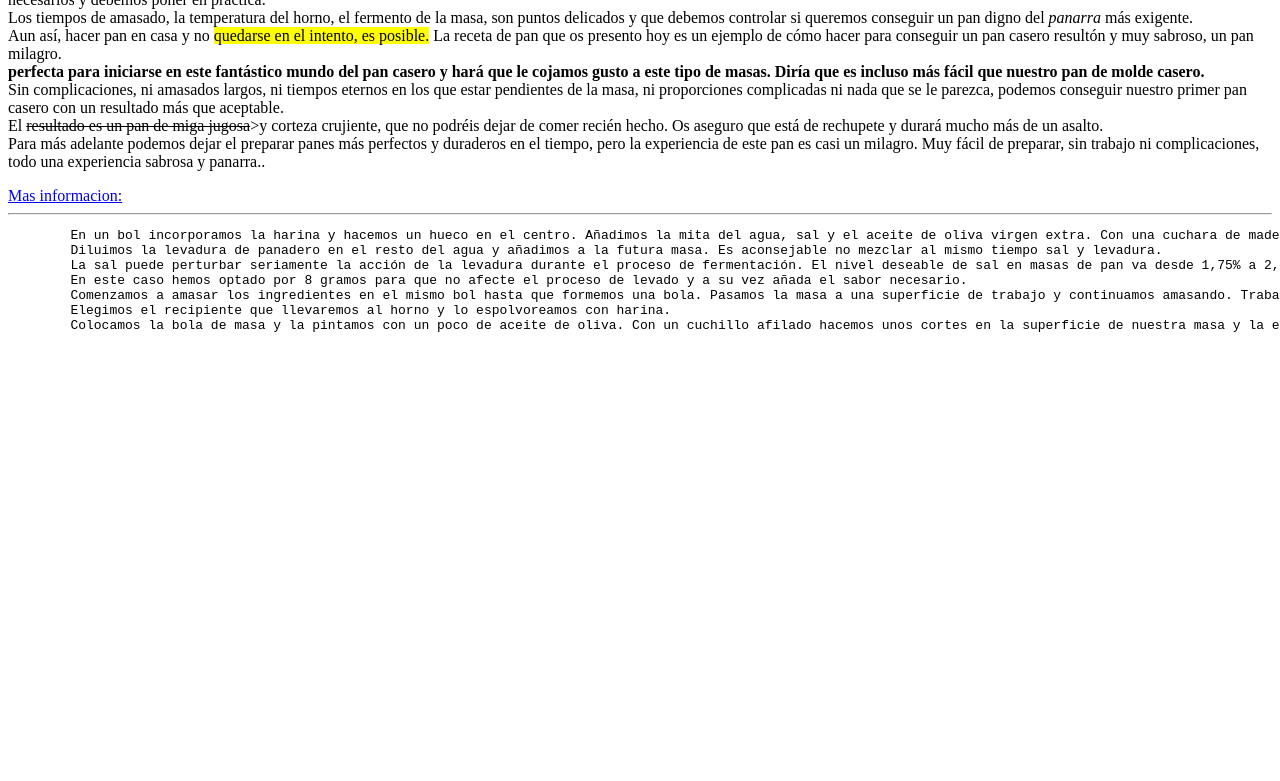
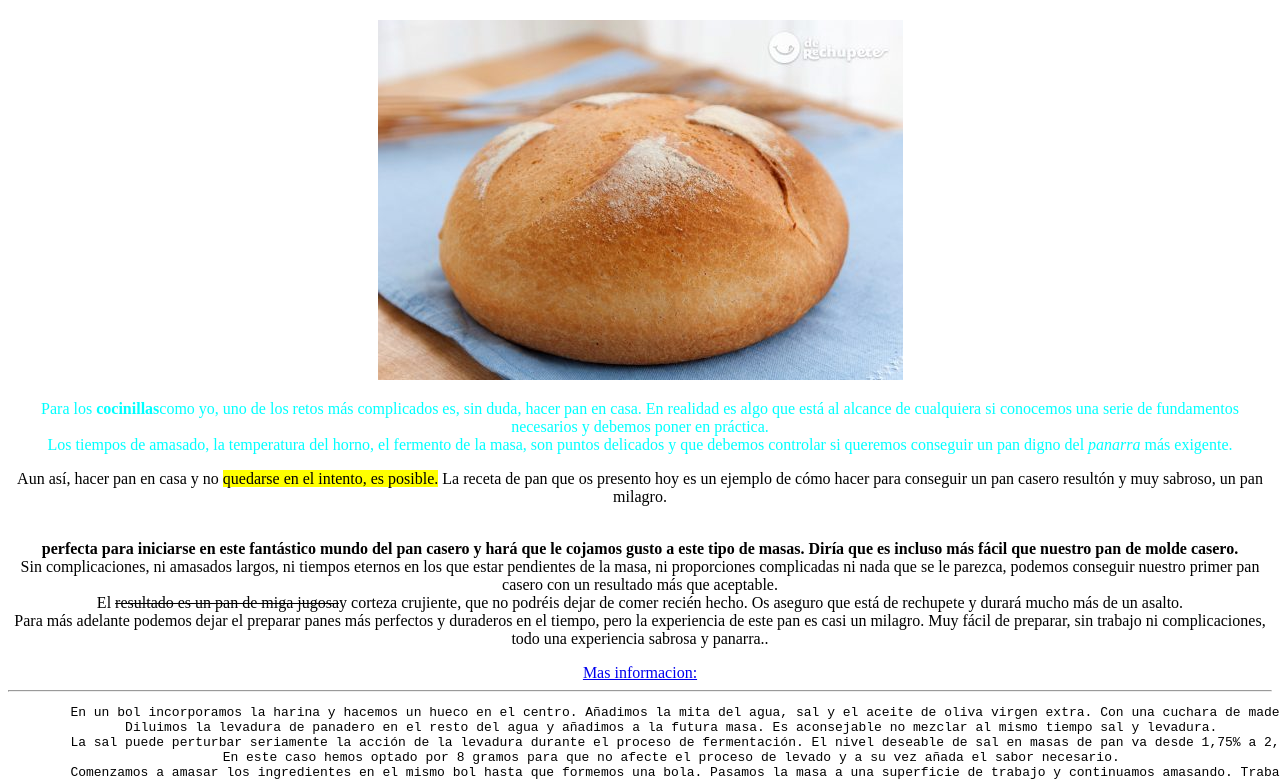
Before and after one commit to SantiagoN123/Bictia_index, a plain HTML site: page index.html in a window 1280 px wide. Shown: the part 148-929 px from the top of the page. Before the commit the page ends 800 px from the top, so only its background shows below. Drawn offline with Linux system fonts and the light colour scheme.

Commit message:
imagen y estilos

```diff
--- a/index.html
+++ b/index.html
@@ -5,30 +5,42 @@
     <meta charset="UTF-8">
     <meta name="viewport" content="width=device-width, initial-scale=1.0">
     <title>Receta</title>
+    <link rel="stylesheet" href="style.css">
+    <!-- <style>
+        p{
+            font-size: 20px;
+            color: palegoldenrod;
+
+        }
+    </style> -->
 </head>
 
 <body>
     <!--Encabezado-Titulo-->
     <H1>Receta de pan a nivel global</H1>
-    <h3>Preparación de la masa para nuestro pan fácil</h3>
-    <p>Para los <b>cocinillas</b>como yo, uno de los retos más complicados es, sin duda, hacer pan en casa.
+    <h3 style="font-size: 35px;">Preparación de la masa para nuestro pan fácil</h3>
+    <img src="Images/Pan.jpg" alt="imagenPrincipal">
+    <p class="parrafo1">Para los <b>cocinillas</b>como yo, uno de los retos más complicados es, sin duda,
+        hacer pan en casa.
         En realidad es algo que está al alcance de cualquiera si conocemos una serie de fundamentos necesarios y debemos
         poner en práctica.
         <br>
         Los tiempos de amasado, la temperatura del horno, el fermento de la masa, son puntos delicados y que debemos
         controlar si queremos conseguir un pan digno del <i>panarra</i> más exigente.
         <br>
-        Aun así, hacer pan en casa y no <mark>quedarse en el intento, es posible.</mark>  La receta de pan que os presento hoy es un
-        ejemplo de cómo hacer para conseguir un pan casero resultón y muy sabroso, un pan milagro.
+        <p class="parrafo2">Aun así, hacer pan en casa y no <mark>quedarse en el intento, es posible.</mark> La receta de pan que os
+            presento hoy es un ejemplo de cómo hacer para conseguir un pan casero resultón y muy sabroso, un pan milagro.</p>
         <br>
-        <strong>perfecta para iniciarse en este fantástico mundo del pan casero y hará que le cojamos gusto a este tipo de
-        masas. Diría que es incluso más fácil que nuestro pan de molde casero.</strong>
+        <strong>perfecta para iniciarse en este fantástico mundo del pan casero y hará que le cojamos gusto a este tipo
+            de
+            masas. Diría que es incluso más fácil que nuestro pan de molde casero.</strong>
         <br>
         Sin complicaciones, ni amasados largos, ni tiempos eternos en los que estar pendientes de la masa, ni
         proporciones complicadas ni nada que se le parezca, podemos conseguir nuestro primer pan casero con un resultado
         más que aceptable.
         <br>
-        El <del>resultado es un pan de miga jugosa</del>>y corteza crujiente, que no podréis dejar de comer recién hecho. Os
+        El <del>resultado es un pan de miga jugosa</del>y corteza crujiente, que no podréis dejar de comer recién hecho.
+        Os
         aseguro que está de rechupete y durará mucho más de un asalto.
         <br>
         Para más adelante podemos dejar el preparar panes más perfectos y duraderos en el tiempo, pero la experiencia de
@@ -36,7 +48,7 @@
         y panarra..</p>
     <a href="https://www.recetasderechupete.com/como-hacer-pan-facil-especial-novatos-panarras/20662/">Mas
         informacion:</a>
-        <hr>
+    <hr>
     <pre>
         En un bol incorporamos la harina y hacemos un hueco en el centro. Añadimos la mita del agua, sal y el aceite de oliva virgen extra. Con una cuchara de madera comenzamos a integrar los ingredientes.
         Diluimos la levadura de panadero en el resto del agua y añadimos a la futura masa. Es aconsejable no mezclar al mismo tiempo sal y levadura.
--- /dev/null
+++ b/style.css
@@ -0,0 +1,10 @@
+body{
+    text-align: center;
+
+}
+.parrafo1{
+    color: aqua;
+}
+.parrafo2{
+    color: black;
+}
```
Also changed, not shown: Images/Pan.jpg (added).
